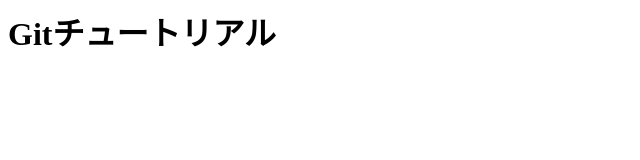
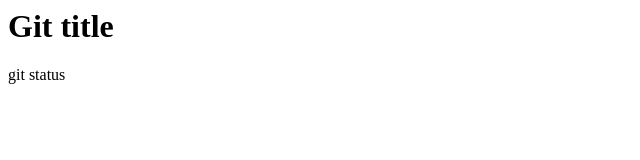
Before and after one commit to imaiyuki42/git_tutorial, a plain HTML site: page index.html in a window 1280 px wide. Shown: the whole page, without its empty margins (0-640 px from the left). Drawn offline with Linux system fonts and the light colour scheme.

Commit message:
git statusを追加

```diff
--- a/index.html
+++ b/index.html
@@ -1 +1,2 @@
-<h1>Gitチュートリアル</h1>
+<h1>Git title</h1>
+<p>git status</p>
```
